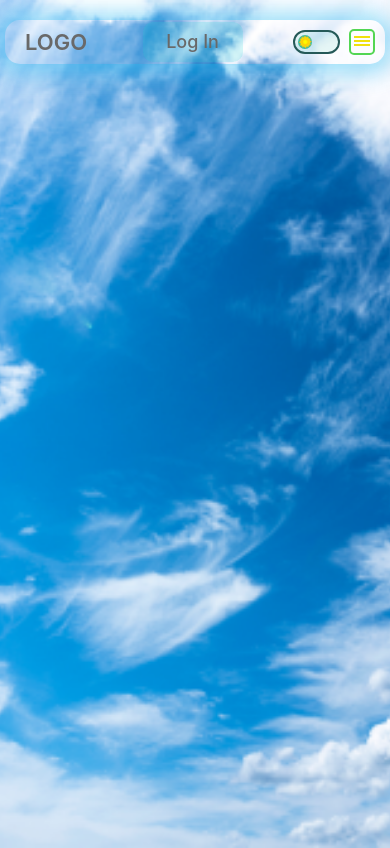
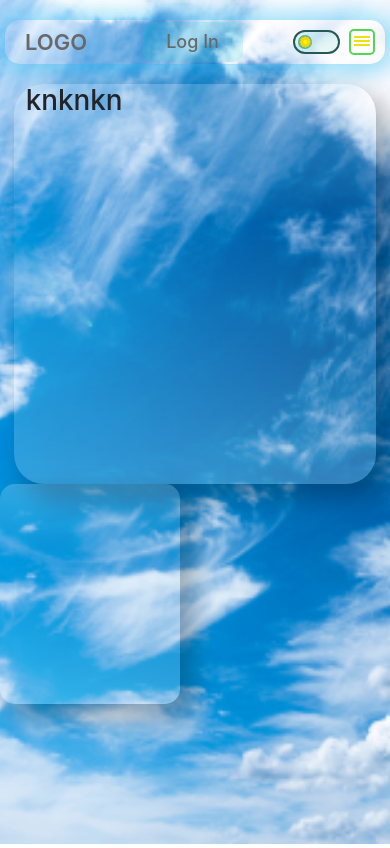
Before and after one commit to scrazym/Weather_App, a React (Create React App) app in the folder weather_app/: page / in a window 390 px wide. Built offline with nearby package versions, Linux system fonts and the light colour scheme.

Commit message:
refactor: change style for wrapper,close hamb esc

```diff
--- a/weather_app/src/components/app/App.scss
+++ b/weather_app/src/components/app/App.scss
@@ -4,6 +4,7 @@
   background-repeat: no-repeat;
   background-size: cover;
   transition: all 0.4s ease-in;
+  min-height: 100vh;
 }
 .App[data-theme="dark"] {
   background-image: url("../../assets/bgDark.png");
--- a/weather_app/src/components/app/App.tsx
+++ b/weather_app/src/components/app/App.tsx
@@ -9,6 +9,7 @@ import "./App.scss";
 
 function App() {
   const { theme } = useTheme();
+
   return (
     <div className="App" data-theme={theme}>
       <Router>
--- a/weather_app/src/components/header/hamburger/Hamburger.tsx
+++ b/weather_app/src/components/header/hamburger/Hamburger.tsx
@@ -17,6 +17,13 @@ const Hamburger = () => {
       menu?.classList.toggle("side-menu_active");
       body?.classList.toggle("body_active");
     }
+    document.addEventListener("keydown", (e) => {
+      if (e.key === "Escape" && menu?.classList.contains("side-menu_active")) {
+        hamburger?.classList.remove("hamburger_active");
+        menu?.classList.remove("side-menu_active");
+        body?.classList.remove("body_active");
+      }
+    });
   };
   return (
     <>
--- a/weather_app/src/components/header/header.scss
+++ b/weather_app/src/components/header/header.scss
@@ -1,4 +1,5 @@
 .header {
+  // position: fixed;
   padding: 5px;
   color: #fff;
   &__container {
--- /dev/null
+++ b/weather_app/src/components/mainIfoWeather/MainIfoWeather.tsx
@@ -0,0 +1,14 @@
+import Wrapper from "ui/wrapperForMain&Card/Wrapper";
+
+import IconTemprDescr from "./iconTemprDescr/IconTemprDescr";
+
+import "./mainIfoWeather.scss";
+const MainIfoWeather = () => {
+  return (
+    <Wrapper className="wrapper wrapper__main main">
+      <IconTemprDescr />
+    </Wrapper>
+  );
+};
+
+export default MainIfoWeather;
--- /dev/null
+++ b/weather_app/src/components/mainIfoWeather/iconTemprDescr/IconTemprDescr.tsx
@@ -0,0 +1,8 @@
+const IconTemprDescr = () => {
+  return (
+    <>
+      <h1>knknkn</h1>
+    </>
+  );
+};
+export default IconTemprDescr;
--- /dev/null
+++ b/weather_app/src/components/mainIfoWeather/mainIfoWeather.scss
@@ -0,0 +1,14 @@
+.main {
+  margin-top: 40px;
+}
+
+@media (max-width: 768px) {
+  .main {
+    margin-top: 30px;
+  }
+}
+@media (max-width: 576px) {
+  .main {
+    margin-top: 10px;
+  }
+}
--- a/weather_app/src/components/sideMenu/sideMenu.scss
+++ b/weather_app/src/components/sideMenu/sideMenu.scss
@@ -2,10 +2,11 @@
   overflow: hidden;
 }
 .side-menu {
-  position: relative;
+  width: 100%;
+  position: absolute;
   height: calc(100vh - 70px);
   left: -100%;
-  transition: all 0.5s;
+  transition: all 0.5s ease-out;
   &__list {
     background-color: rgba(var(--background-secondary), 0.5);
   }
@@ -15,7 +16,7 @@
   .side-menu {
     &_active {
       width: 100%;
-      top: 0;
+      top: 80px;
       left: 0;
       background-color: #0000005e;
     }
--- a/weather_app/src/pages/MainPage.tsx
+++ b/weather_app/src/pages/MainPage.tsx
@@ -1,4 +1,5 @@
 import { Header } from "components/header/Header";
+import MainIfoWeather from "components/mainIfoWeather/MainIfoWeather";
 import SideMenu from "components/sideMenu/SideMenu";
 
 export const MainPage = () => {
@@ -6,6 +7,8 @@ export const MainPage = () => {
     <>
       <Header />
       <SideMenu />
+      <MainIfoWeather />
+      <div className="wrapper wrapper__card"></div>
     </>
   );
 };
--- /dev/null
+++ b/weather_app/src/ui/wrapperForMain&Card/Wrapper.tsx
@@ -0,0 +1,14 @@
+import Container from "react-bootstrap/Container";
+
+import "./wrapper.scss";
+
+const Wrapper = ({
+  className = "wrapper",
+  children,
+}: {
+  className: string;
+  children: React.ReactNode;
+}) => {
+  return <Container className={className}>{children}</Container>;
+};
+export default Wrapper;
--- /dev/null
+++ b/weather_app/src/ui/wrapperForMain&Card/wrapper.scss
@@ -0,0 +1,21 @@
+.wrapper {
+  background: linear-gradient(
+    rgba(255, 255, 255, 0.2) 0%,
+    rgba(0, 0, 0, 0) 35%,
+    rgba(255, 255, 255, 0.2) 100%
+  );
+  border-radius: 30px;
+  box-shadow: 12px 12px 25px 2px rgba(0, 0, 0, 0.25);
+  &__main {
+    width: 93%;
+    min-height: 400px;
+    display: flex;
+    flex-wrap: wrap;
+  }
+  &__card {
+    width: 180px;
+    height: 220px;
+    border-radius: 15px;
+    display: flex;
+  }
+}
```
Also changed, not shown: 11 other files (tests, documents, lock files or other folders).
